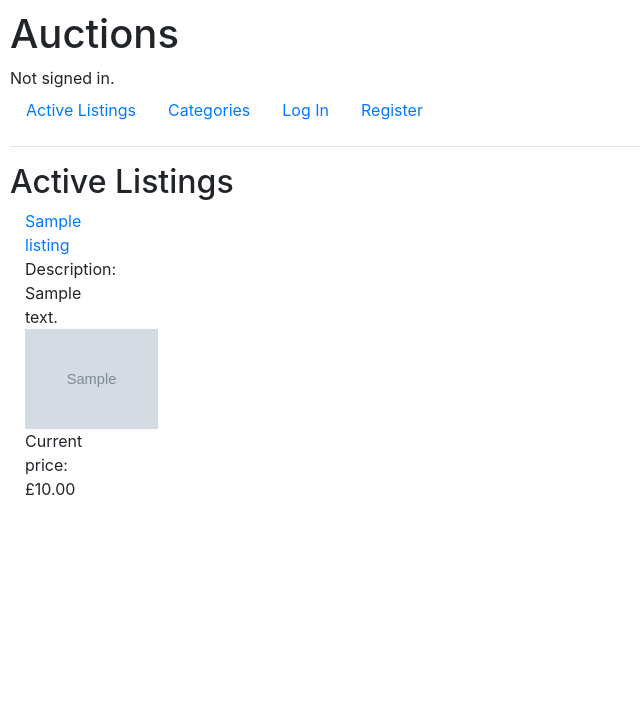
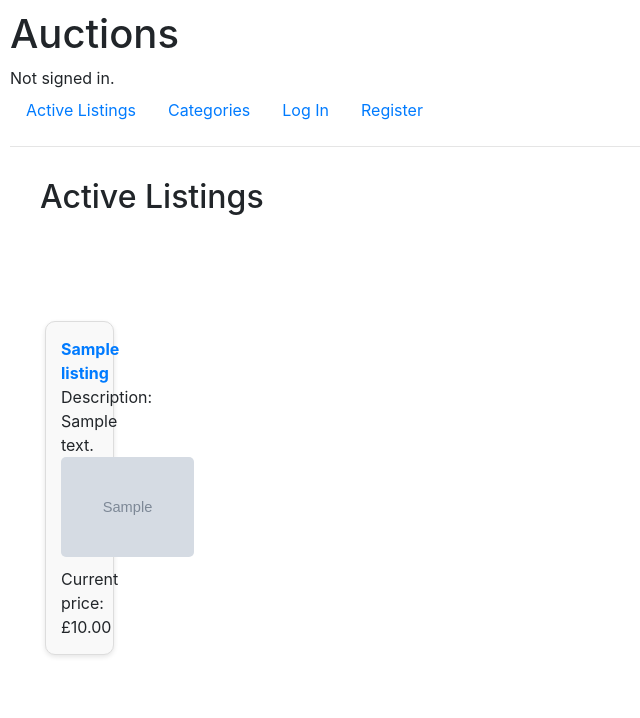
Before and after one commit to JessWhitney/ccs50_commerce, a Django app: page / in a window 1280 px wide. Shown: the top 718 px of the page, without its empty margins (0-640 px from the left). Run offline with Django 3.2, Linux system fonts and the light colour scheme; tables that the repository leaves empty hold one stand-in row (values such as "Sample post"); grey boxes marked "Sample" are stand-in pictures; some libraries are stand-ins or nearby versions.

Commit message:
Adds basic styling

```diff
--- a/auctions/static/auctions/styles.css
+++ b/auctions/static/auctions/styles.css
@@ -1,3 +1,105 @@
 body {
     padding: 10px;
 }
+
+/* Index page */
+.main_page_listing {
+    background-color: #f9f9f9;
+    padding: 15px;
+    margin-bottom: 20px;
+    border-radius: 10px;
+    border: 1px solid #ddd;
+    box-shadow: 0 2px 5px rgba(0, 0, 0, 0.1);
+    transition: transform 0.3s ease;
+}
+
+.card-title, .listing_link {
+    font-weight: bold;
+    text-decoration: none;
+}
+
+.card-title {
+    font-size: 1.2rem;
+}
+
+.card-title:hover,
+.listing_link:hover{
+    text-decoration: none;
+}
+
+
+.main_page_listing img {
+    border-radius: 5px;
+    margin-bottom: 10px;
+}
+
+.main_page_listing p {
+    margin-bottom: 10px;
+}
+
+h2 {
+    margin-bottom: 30px;
+    font-size: 2rem;
+    padding: 15px;
+}
+
+/* Category page */
+.container {
+    margin: 0 auto;
+    padding: 0 15px;
+}
+
+.row {
+    margin: 0;
+}
+
+.card {
+    background-color: #f9f9f9;
+    padding: 5px;
+    border-radius: 10px;
+    border: 1px solid #ddd;
+    box-shadow: 0 2px 5px rgba(0, 0, 0, 0.1);
+    transition: transform 0.3s ease, box-shadow 0.3s ease;
+    height: 100%;
+}
+
+.card:hover, .main_page_listing:hover {
+    transform: translateY(-5px);
+    box-shadow: 0 5px 10px rgba(0, 0, 0, 0.2);
+}
+
+.card-body ul {
+    list-style-type: none;
+    padding-left: 0;
+}
+
+.card-body ul li {
+    margin-top: 10px;
+}
+
+.card-body p {
+    margin-top: 10px;
+}
+
+/* Listing page */
+img.img-fluid {
+    border-radius: 10px;
+    max-width: 100%;
+    margin-bottom: 20px;
+}
+
+.col-md-7, .col-md-5 {
+    padding: 20px;
+}
+
+.col-md-7 .mb-4 p {
+    background-color: #f9f9f9;
+    padding: 15px;
+    border-radius: 10px;
+    box-shadow: 0 2px 5px rgba(0, 0, 0, 0.1);
+    margin-bottom: 10px;
+}
+
+.list-group-item {
+    padding: 15px;
+}
--- a/auctions/templates/auctions/listing.html
+++ b/auctions/templates/auctions/listing.html
@@ -73,8 +73,8 @@
     <div class="row mt-5">
         <div class="col-md-12">
             <h2> Comments </h2>
-        </div>
             {% if user.is_authenticated %}
+
             <form action="{% url 'add_comment' listing.id %}" method="POST">
                 {% csrf_token %}
                 <div class="form-group mb-3">
@@ -89,7 +89,7 @@
                 <ul class="list-group">
                     {% for comment in comments %}
                     <li class="list-group-item">
-                    <p class="mb-1">{{ comment.content }} </p>
+                        <div class="comment-content">{{ comment.content }}</div>  <!-- Wrap comment in a div -->
                         <small class="text-muted">Posted by {{ comment.user }} on {{ comment.publication_date }}</small>
                     </li>
                     {% endfor %}
@@ -98,6 +98,8 @@
                 <p class="text-muted">No comments</p>
                 {% endif %}
             </div>
+
+        </div>
     </div>
 </div>
 
```
Lines whose indentation alone changed are shown as unchanged.
